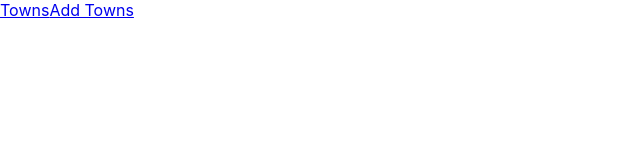
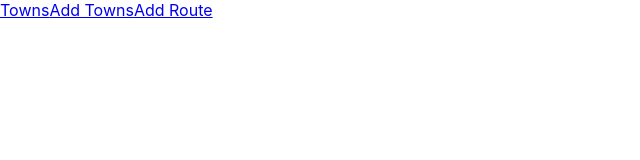
Before and after one commit to Deeswoc/PublicTransitGraphP, a React (Create React App) app in the folder transit-app/: page / in a window 1280 px wide. Shown: the top 160 px of the page, without its empty margins (0-640 px from the left). Built offline with nearby package versions, Linux system fonts and the light colour scheme.

Commit message:
added the /Add-Route route to the react app and added the NewRouteForm and its context

```diff
--- a/transit-app/src/App.js
+++ b/transit-app/src/App.js
@@ -5,9 +5,8 @@ import './App.css';
 import Towns from './Components/FetchedTowns';
 import TownForm from './Routes/AddTowns/NewTownForm'
 import NewTownFormContextProvider from './Contexts/NewTownFormContext';
-
-
-
+import RouteForm from './Routes/AddRoute/NewRouteForm'
+import NewRouteFormContextProvider from './Contexts/NewRouteFormContext';
 
 function App() {
   return (
@@ -16,6 +15,7 @@ function App() {
         <aside>
           <Link to={`/Towns`}>Towns</Link>
           <Link to={`/Add-Town`}>Add Towns</Link>
+          <Link to={`/Add-Route`}>Add Route</Link>
         </aside>
 
         <main>
@@ -25,6 +25,11 @@ function App() {
               <TownForm/>
             </NewTownFormContextProvider>
           </Route>
+          <Route path="/Add-Route">
+            <NewRouteFormContextProvider>
+              <RouteForm/>
+            </NewRouteFormContextProvider>
+          </Route>
         </main>
       </div>
     </Router>
```
